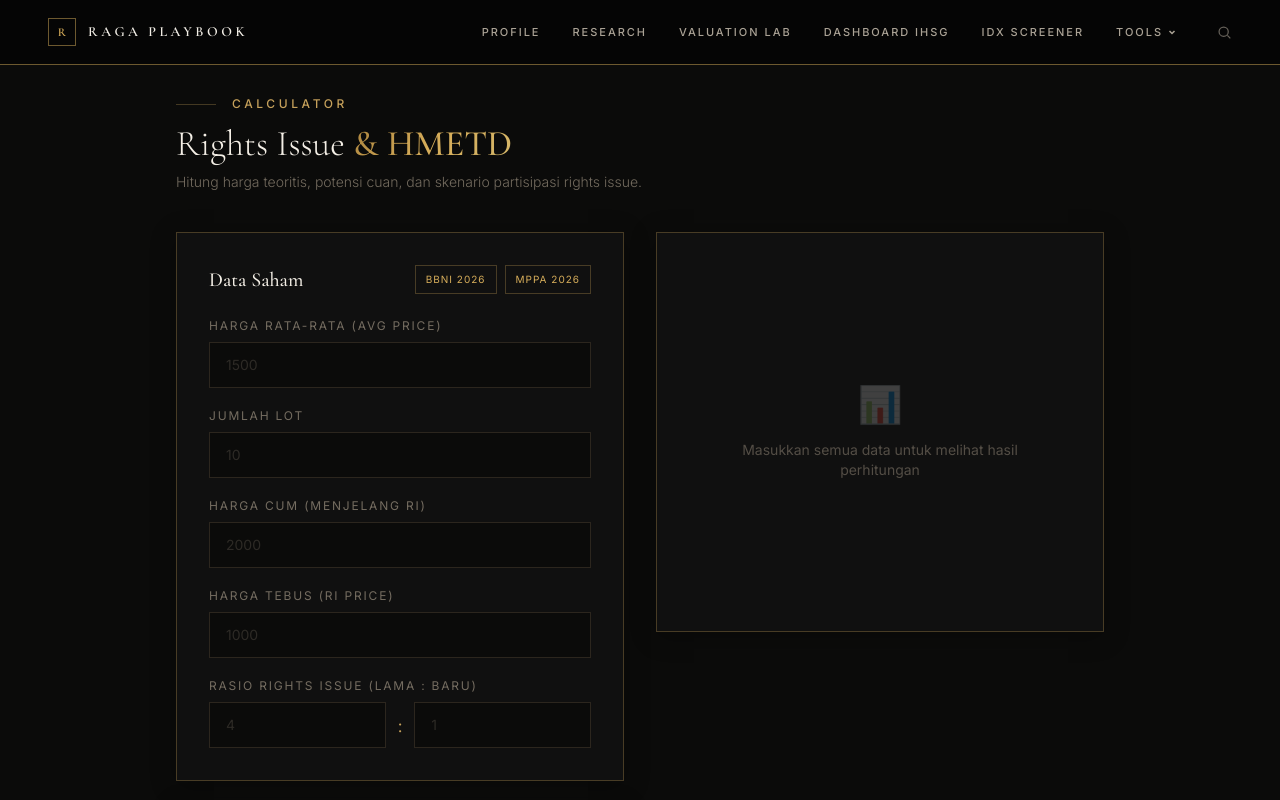
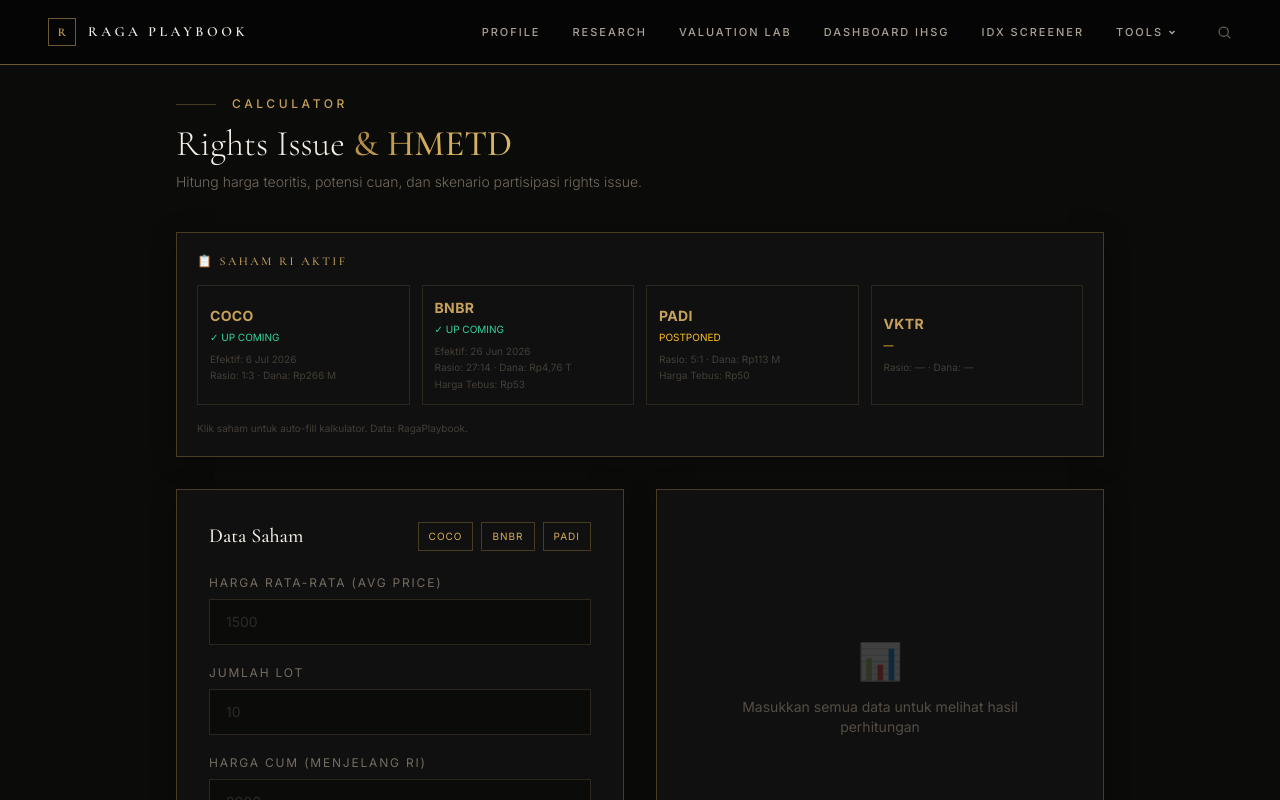
Before and after one commit to broden101/portfolio, a Next.js app: page /calculator/rights-issue in a window 1280 px wide. Shown: the top 800 px of the page. Built offline with nearby package versions, Linux system fonts and the light colour scheme.

Commit message:
rights-issue: update calculator EXAMPLES to COCO/BNBR/PADI + add 'Saham RI Aktif' suggestion cards with clickable auto-fill

```diff
--- a/app/calculator/rights-issue/page.tsx
+++ b/app/calculator/rights-issue/page.tsx
@@ -6,8 +6,9 @@ import Footer from "@/components/Footer";
 import { Disclaimer, SourceNote } from "@/components/DataState";
 
 const EXAMPLES = [
-  { label: "BBNI 2026", avgPrice: 4500, lots: 10, cumPrice: 5100, riPrice: 2800, ratioOld: 5, ratioNew: 2 },
-  { label: "MPPA 2026", avgPrice: 800, lots: 20, cumPrice: 900, riPrice: 500, ratioOld: 10, ratioNew: 3 },
+  { label: "COCO", avgPrice: 167, lots: 20, cumPrice: 200, riPrice: 165, ratioOld: 1, ratioNew: 3 },
+  { label: "BNBR", avgPrice: 86, lots: 50, cumPrice: 100, riPrice: 53, ratioOld: 27, ratioNew: 14 },
+  { label: "PADI", avgPrice: 73, lots: 30, cumPrice: 80, riPrice: 50, ratioOld: 5, ratioNew: 1 },
 ];
 
 export default function RightsIssuePage() {
@@ -100,6 +101,42 @@ export default function RightsIssuePage() {
             Rights Issue <span className="text-gold-gradient font-medium">& HMETD</span>
           </h1>
           <p className="text-[#B8AA96]/60 text-sm mt-2 font-light">Hitung harga teoritis, potensi cuan, dan skenario partisipasi rights issue.</p>
+        </div>
+
+        {/* Suggested RI Stocks */}
+        <div className="card-luxury p-5 mb-8">
+          <h3 className="text-xs tracking-[0.2em] uppercase text-[#C6A15B] font-medium mb-4">📋 Saham RI Aktif</h3>
+          <div className="grid grid-cols-2 lg:grid-cols-4 gap-3">
+            {[
+              { ticker: "COCO", status: "Up Coming", effective: "6 Jul 2026", dana: "Rp266 M", rasio: "1:3", harga: "—" },
+              { ticker: "BNBR", status: "Up Coming", effective: "26 Jun 2026", dana: "Rp4,76 T", rasio: "27:14", harga: "Rp53" },
+              { ticker: "PADI", status: "Postponed", effective: "—", dana: "Rp113 M", rasio: "5:1", harga: "Rp50" },
+              { ticker: "VKTR", status: "—", effective: "—", dana: "—", rasio: "—", harga: "—" },
+            ].map((s) => (
+              <button key={s.ticker} onClick={() => {
+                const preset = EXAMPLES.find(e => e.label === s.ticker);
+                if (preset) {
+                  setAvgPrice(String(preset.avgPrice));
+                  setLots(String(preset.lots));
+                  setCumPrice(String(preset.cumPrice));
+                  setRiPrice(String(preset.riPrice));
+                  setRatioOld(String(preset.ratioOld));
+                  setRatioNew(String(preset.ratioNew));
+                }
+              }} className="text-left border border-[#2C261E] hover:border-[#C6A15B]/40 p-3 transition-colors">
+                <div className="text-[#C6A15B] font-bold text-sm tracking-wide">{s.ticker}</div>
+                <div className="text-[10px] text-[#B8AA96]/40 uppercase mt-1">
+                  {s.status === "Up Coming" ? <span className="text-emerald-400">✓ {s.status}</span> : <span className="text-amber-400">{s.status || "?"}</span>}
+                </div>
+                <div className="text-[10px] text-[#B8AA96]/30 mt-1.5 leading-relaxed">
+                  {s.effective !== "—" && <div>Efektif: {s.effective}</div>}
+                  <div>Rasio: {s.rasio} · Dana: {s.dana}</div>
+                  {s.harga !== "—" && <div>Harga Tebus: {s.harga}</div>}
+                </div>
+              </button>
+            ))}
+          </div>
+          <p className="text-[#B8AA96]/30 text-[10px] mt-4">Klik saham untuk auto-fill kalkulator. Data: RagaPlaybook.</p>
         </div>
 
         <div className="grid lg:grid-cols-2 gap-8">
--- a/app/playbook/ihsg/TopMoverPanel.tsx
+++ b/app/playbook/ihsg/TopMoverPanel.tsx
@@ -210,7 +210,7 @@ export function TopMoverPanel({
           {aggData?.dateRange && period !== "1d" && (
             <span className="text-[9px] text-[#B8AA96]/40">{aggData.dateRange}</span>
           )}
-          {data?.date && period === "1d" && (
+              {data?.date && period === "1d" && (
             <span className="text-[10px] tracking-[0.1em] text-[#B8AA96]/60">{data.date}</span>
           )}
           <span
```
Also changed, not shown: build_log.txt (added), 1 other file (tests, documents, lock files or other folders).
